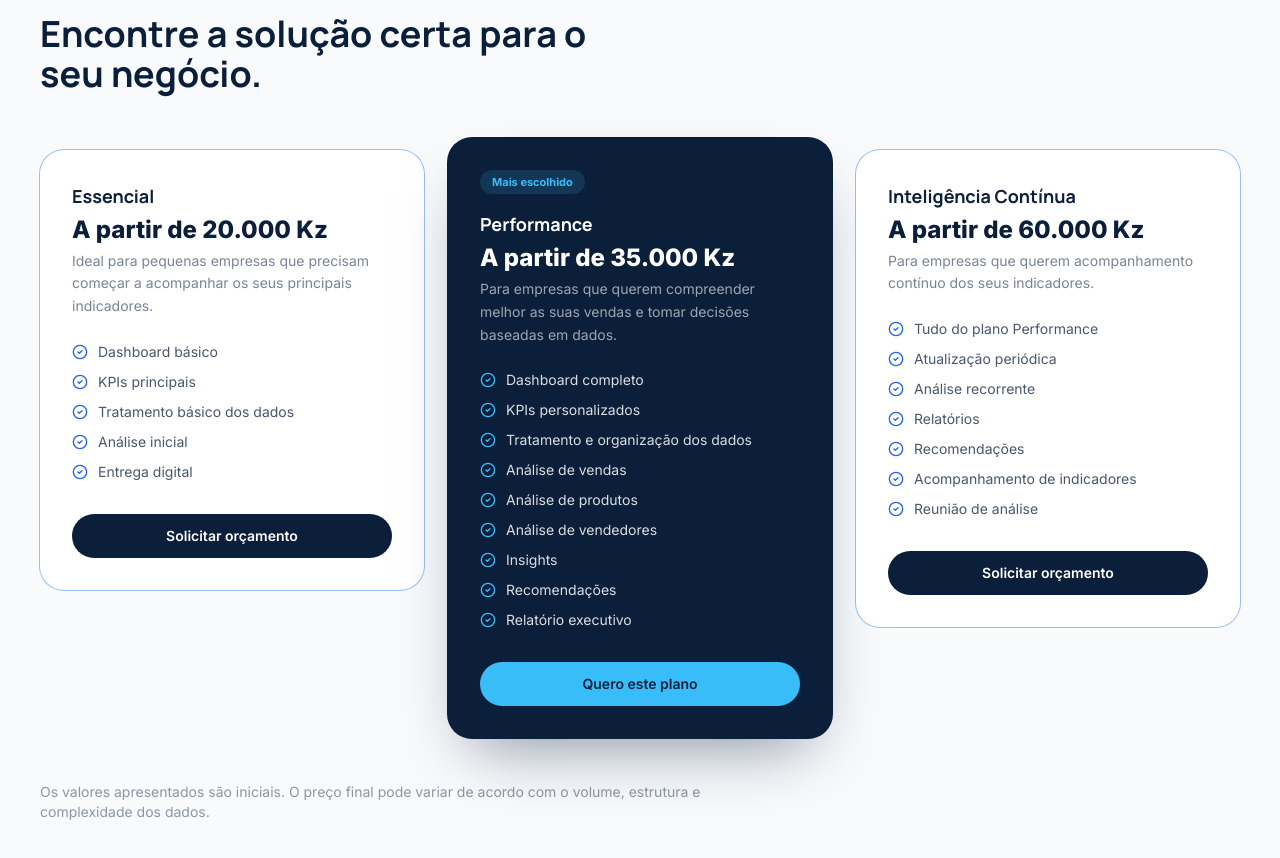
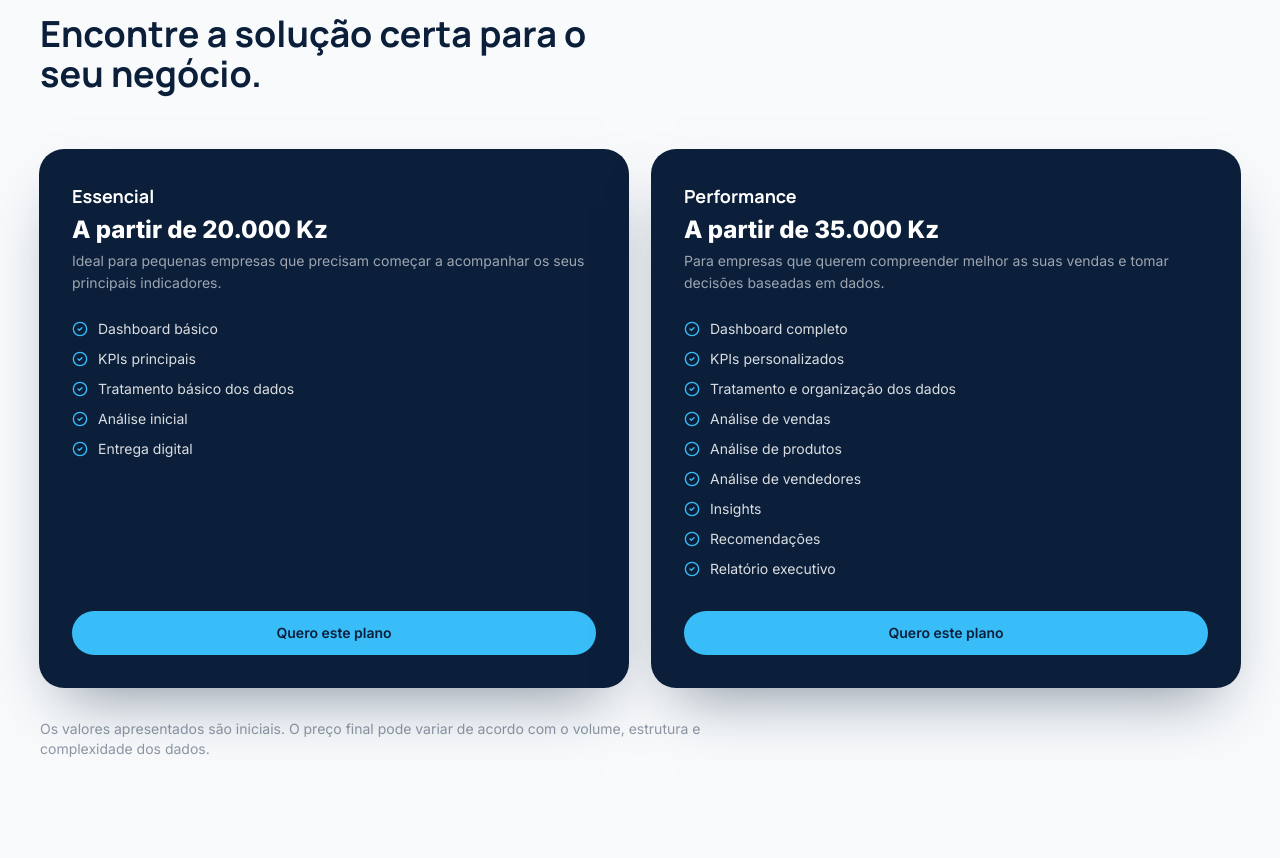
Before and after one commit to davidarmando-ai/Nexora-Data, a React (Vite) app: page / in a window 1280 px wide. Shown: the part 5480-6338 px from the top of the page. Built offline with nearby package versions, Linux system fonts and the light colour scheme.

Commit message:
feat: preços agora com apenas os planos Essencial e Performance
- Remove plano Inteligência Contínua
- Cards com o mesmo tamanho e mesmas cores (destaque azul-escuro)
- Ambos os botões agora usam " Quero este plano\

```diff
--- a/src/components/NexoraDataLanding.jsx
+++ b/src/components/NexoraDataLanding.jsx
@@ -661,22 +661,16 @@ function InsightsFlow() {
 
 const plans = [
   {
-    name: "Essencial", price: "20.000 Kz", highlighted: false,
+    name: "Essencial", price: "20.000 Kz",
     desc: "Ideal para pequenas empresas que precisam começar a acompanhar os seus principais indicadores.",
     items: ["Dashboard básico", "KPIs principais", "Tratamento básico dos dados", "Análise inicial", "Entrega digital"],
-    cta: "Solicitar orçamento",
+    cta: "Quero este plano",
   },
   {
-    name: "Performance", price: "35.000 Kz", highlighted: true,
+    name: "Performance", price: "35.000 Kz",
     desc: "Para empresas que querem compreender melhor as suas vendas e tomar decisões baseadas em dados.",
     items: ["Dashboard completo", "KPIs personalizados", "Tratamento e organização dos dados", "Análise de vendas", "Análise de produtos", "Análise de vendedores", "Insights", "Recomendações", "Relatório executivo"],
     cta: "Quero este plano",
-  },
-  {
-    name: "Inteligência Contínua", price: "60.000 Kz", highlighted: false,
-    desc: "Para empresas que querem acompanhamento contínuo dos seus indicadores.",
-    items: ["Tudo do plano Performance", "Atualização periódica", "Análise recorrente", "Relatórios", "Recomendações", "Acompanhamento de indicadores", "Reunião de análise"],
-    cta: "Solicitar orçamento",
   },
 ];
 
@@ -690,55 +684,28 @@ function Pricing() {
           </h2>
         </Reveal>
 
-        <div className="grid lg:grid-cols-3 gap-6 items-start">
+        <div className="grid lg:grid-cols-2 gap-6">
           {plans.map((p, i) => (
-            <Reveal key={p.name} delay={i * 110}>
-              <div
-                className={`h-full rounded-3xl p-8 flex flex-col ${
-                  p.highlighted
-                    ? "bg-[#0B1F3A] ring-1 ring-[#0B1F3A] shadow-[0_30px_60px_-25px_rgba(11,31,58,0.5)] lg:-translate-y-3"
-                    : "bg-white ring-1 ring-[#0B1F3A]/8"
-                }`}
-              >
-                {p.highlighted && (
-                  <span className="self-start mb-4 rounded-full bg-[#38BDF8]/15 px-3 py-1 text-[11px] font-bold text-[#38BDF8]">
-                    Mais escolhido
-                  </span>
-                )}
-                <h3
-                  className={`text-lg font-bold mb-1 ${
-                    p.highlighted ? "text-white" : "text-[#0B1F3A]"
-                  }`}
-                >
+            <Reveal key={p.name} delay={i * 110} className="h-full">
+              <div className="h-full rounded-3xl bg-[#0B1F3A] ring-1 ring-[#0B1F3A] shadow-[0_30px_60px_-25px_rgba(11,31,58,0.5)] p-8 flex flex-col">
+                <h3 className="text-lg font-bold mb-1 text-white">
                   {p.name}
                 </h3>
-                <p
-                  className={`text-2xl font-extrabold mb-1 ${
-                    p.highlighted ? "text-white" : "text-[#0B1F3A]"
-                  }`}
-                >
+                <p className="text-2xl font-extrabold mb-1 text-white">
                   A partir de {p.price}
                 </p>
-                <p
-                  className={`text-sm leading-relaxed mb-6 ${
-                    p.highlighted ? "text-white/60" : "text-[#0B1F3A]/55"
-                  }`}
-                >
+                <p className="text-sm leading-relaxed mb-6 text-white/60">
                   {p.desc}
                 </p>
                 <ul className="flex flex-col gap-2.5 mb-8 flex-1">
                   {p.items.map((it) => (
                     <li
                       key={it}
-                      className={`flex items-start gap-2.5 text-sm ${
-                        p.highlighted ? "text-white/85" : "text-[#0B1F3A]/75"
-                      }`}
+                      className="flex items-start gap-2.5 text-sm text-white/85"
                     >
                       <CheckCircle2
                         size={16}
-                        className={`mt-0.5 shrink-0 ${
-                          p.highlighted ? "text-[#38BDF8]" : "text-[#2563EB]"
-                        }`}
+                        className="mt-0.5 shrink-0 text-[#38BDF8]"
                       />
                       {it}
                     </li>
@@ -746,11 +713,7 @@ function Pricing() {
                 </ul>
                 <a
                   href="#contacto"
-                  className={`inline-flex justify-center rounded-full px-6 py-3 text-sm font-semibold transition-colors ${
-                    p.highlighted
-                      ? "bg-[#38BDF8] text-[#0B1F3A] hover:bg-[#20aef0]"
-                      : "bg-[#0B1F3A] text-white hover:bg-[#132a4d]"
-                  }`}
+                  className="inline-flex justify-center rounded-full bg-[#38BDF8] px-6 py-3 text-sm font-semibold text-[#0B1F3A] hover:bg-[#20aef0] transition-colors"
                 >
                   {p.cta}
                 </a>
```
